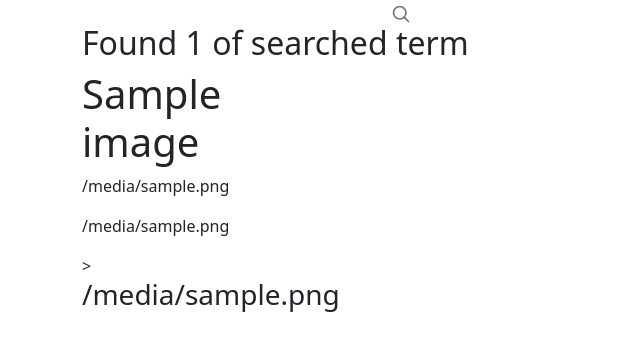
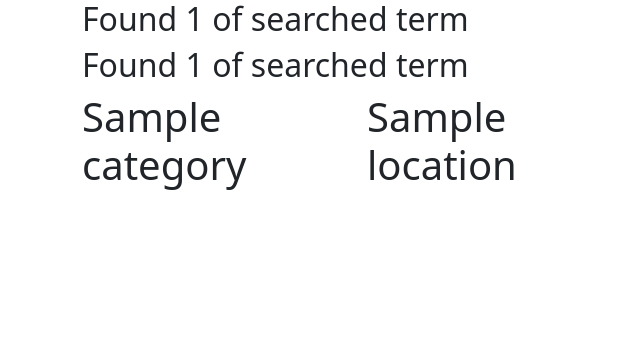
Before and after one commit to MugureNjunge/picturesque, a Django app: template photoapp/templates/main/search.html in a window 1280 px wide. Shown: the top 351 px of the page, without its empty margins (0-640 px from the left). Run offline with Django 4.2, Linux system fonts and the light colour scheme; the template is opened without the code that fills it: most values are stand-ins (such as "Sample title", 1, 10 or a date in 2020); some libraries are stand-ins or nearby versions.

Commit message:
create search file and add functionality

```diff
--- a/photoapp/templates/main/search.html
+++ b/photoapp/templates/main/search.html
@@ -17,7 +17,53 @@
     <link href="{% static 'assets/css/bootstrap.min.css'%}" rel="stylesheet">
 
 
-      <div class="col-4 d-flex justify-content-end align-items-center">
+
+      <div class="container">
+
+        <div class="row">
+          {% if category %}
+            <h2>Found {{ category|length }} of searched term {{message}}</h2>
+          {% else %}
+            <h2> Found 0 categories for the search term {{message}}</h2>
+          {% endif %}
+
+        </div>
+
+        <div class="row">
+          {% if location %}
+            <h2>Found {{ location|length }} of searched term {{message}}</h2>
+          {% else %}
+            <h2> Found 0 locations for the search term {{message}}</h2>
+          {% endif %}
+
+        </div>
+
+        <div class="row">
+
+          {% if categories %}
+            {% for category in categories %}
+              <div class="col-sm-6 col-md-3">
+                  <h1>{{category.title}}</h1>
+              </div>
+            {% endfor %}
+          {% endif %}
+
+          {% if locations %}
+            {% for location in locations %}
+              <div class="col-sm-6 col-md-3">
+                  <h1>{{location.title}}</h1>
+              </div>
+            {% endfor %}
+          {% endif %}
+        </div>
+      </div>
+
+  </head>
+</html>
+
+
+
+      <!-- <div class="col-4 d-flex justify-content-end align-items-center">
         <a class="link-secondary" href="#" aria-label="Search">
           <svg xmlns="http://www.w3.org/2000/svg" width="20" height="20" fill="none" stroke="currentColor" stroke-linecap="round" stroke-linejoin="round" stroke-width="2" class="mx-3" role="img" viewBox="0 0 24 24"><title>Search</title><circle cx="10.5" cy="10.5" r="7.5"/><path d="M21 21l-5.2-5.2"/></svg>
         </a>
@@ -53,3 +99,4 @@
 
   </body>
 </html>
+       -->
```
Also changed, not shown: photoapp/templates/main/location.html (added).
